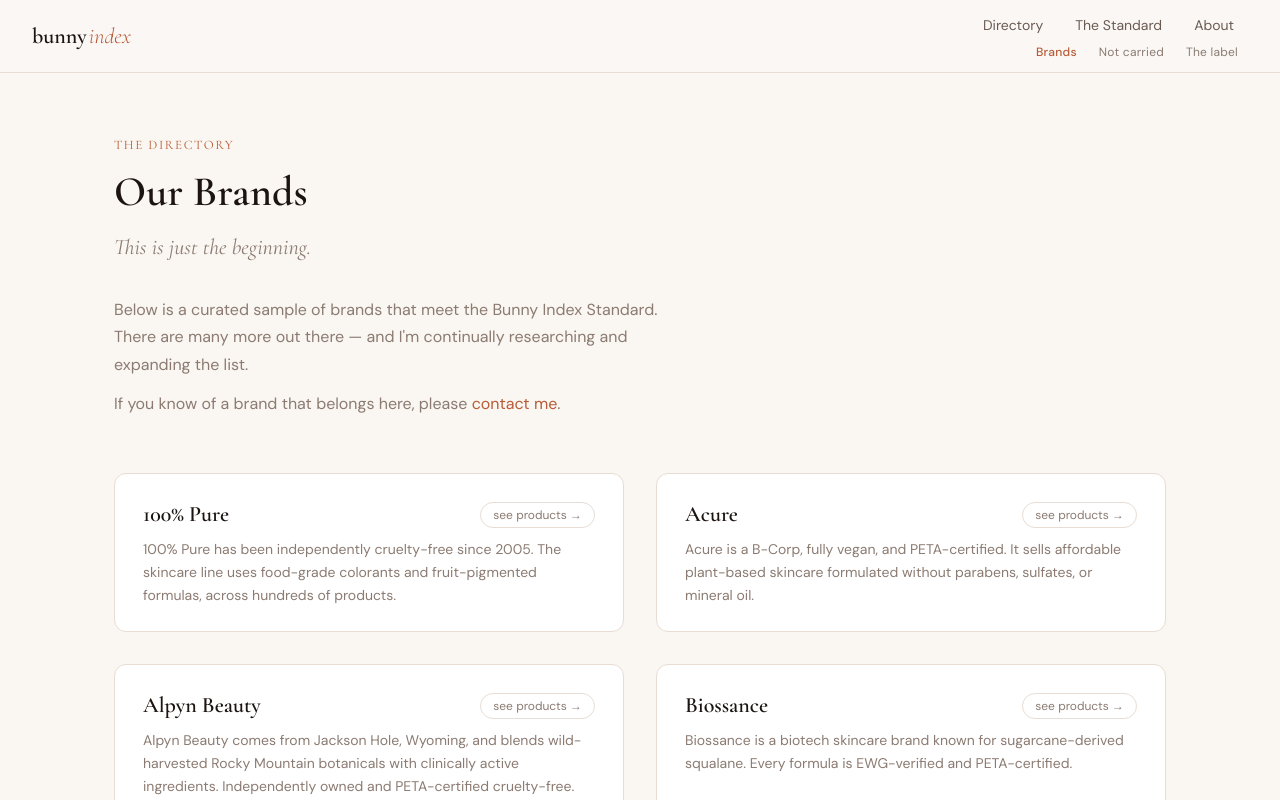
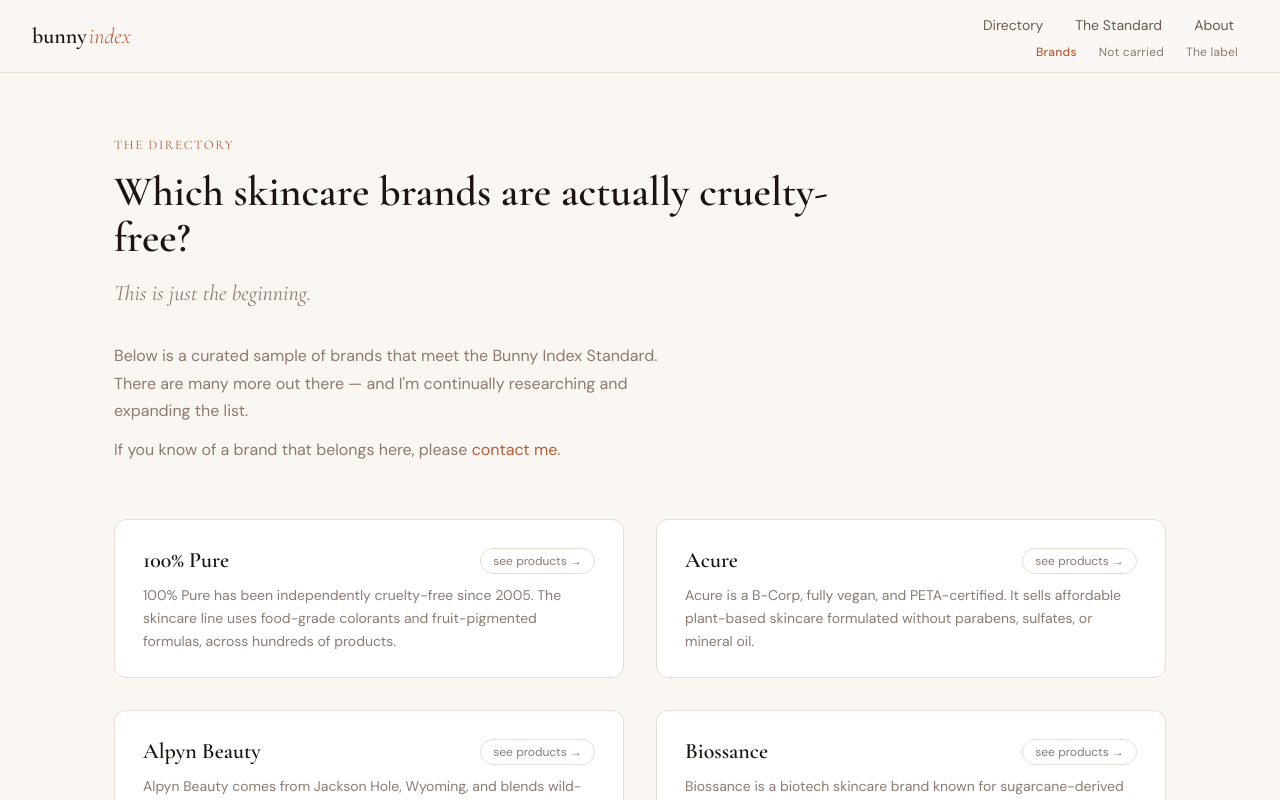
Before and after one commit to nickcorman-cloud/bunnyindex, a Next.js app: page /brands in a window 1280 px wide. Shown: the top 800 px of the page. Built offline with nearby package versions, Linux system fonts and the light colour scheme.

Commit message:
P2 search titles: src/app/brands/page.js

```diff
--- a/src/app/brands/page.js
+++ b/src/app/brands/page.js
@@ -4,9 +4,15 @@
 import { products, BRAND_PROFILES } from '@/lib/constants';
 import { YES_BRAND_PATHS } from '@/data/determinations-wave1';
 
+const brandCount = [...new Set(products.map((p) => p.brand))].length;
+const brandsTitle = 'Which Skincare Brands Are Actually Cruelty-Free? — BunnyIndex';
+const brandsDesc = `Brands that meet the Bunny Index Standard: no animal testing at any stage, no sales in markets that require it, no ownership by testing parents. ${brandCount} brands listed.`;
+
 export const metadata = {
-  title: 'Our Brands — BunnyIndex',
-  description: 'Meet the independently cruelty-free brands featured on BunnyIndex. No parent company exceptions, no markets that require animal testing.',
+  title: brandsTitle,
+  description: brandsDesc,
+  alternates: { canonical: 'https://www.bunnyindex.com/brands' },
+  openGraph: { title: brandsTitle, description: brandsDesc },
 };
 
 export default function BrandsPage() {
@@ -19,7 +25,7 @@
       <div className="editorial-measure">
         <PageHeader
           eyebrow="The directory"
-          title="Our Brands"
+          title="Which skincare brands are actually cruelty-free?"
           dek="This is just the beginning."
         />
         <p style={{fontFamily:"'DM Sans',sans-serif",fontSize:16,color:'var(--muted)',maxWidth:580,lineHeight:1.7,margin:'0 0 12px'}}>
```
